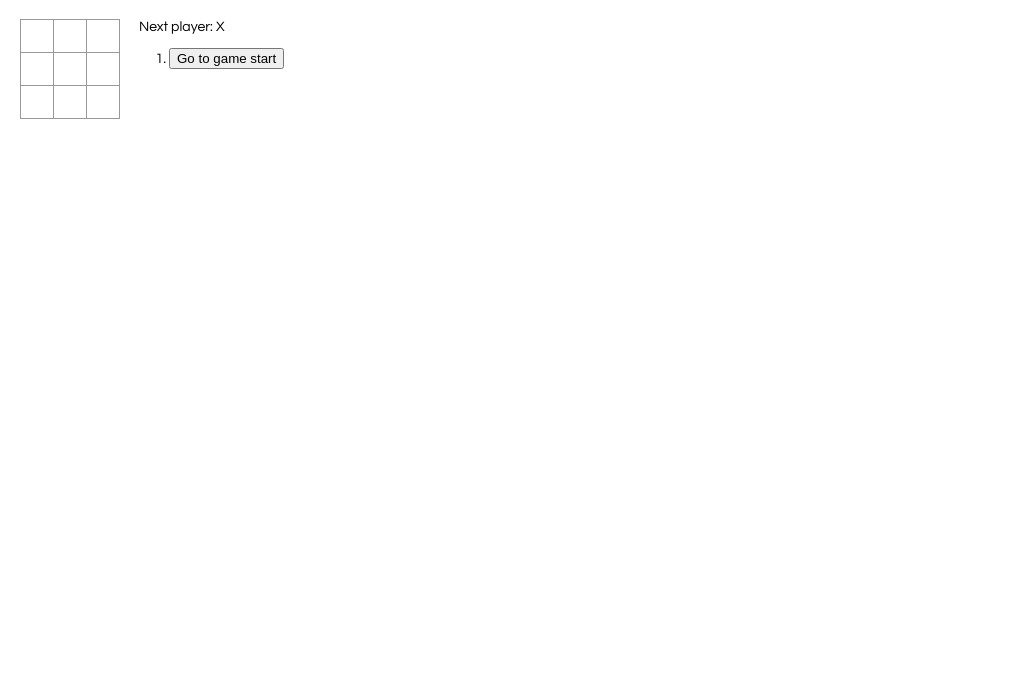
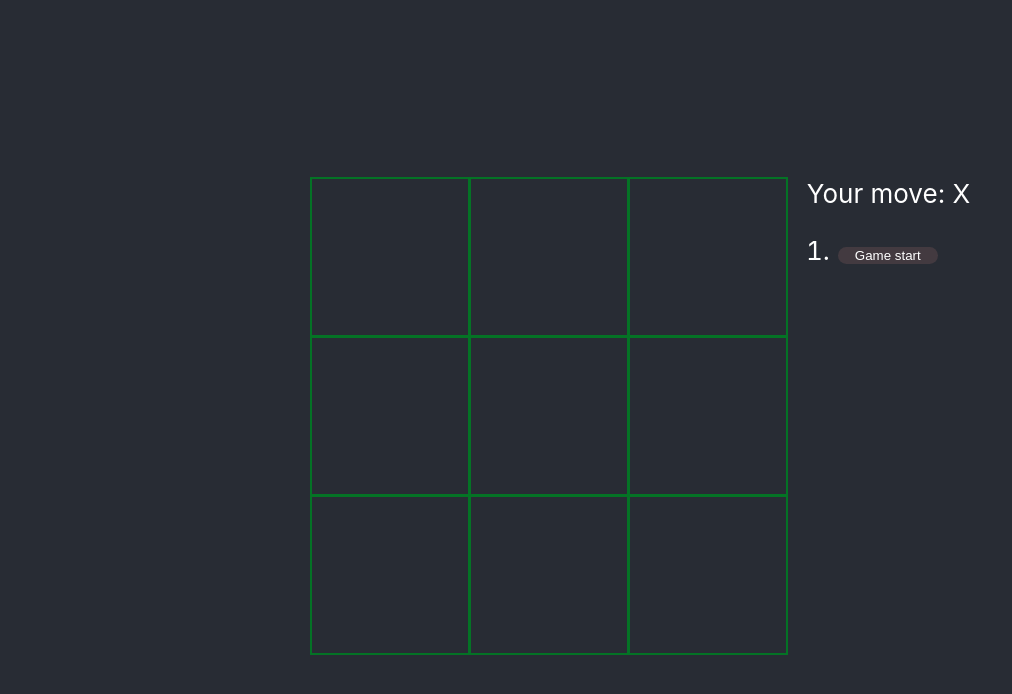
Before and after one commit to MacePh/TicTacToe-TTS-REACT-JS, a React app in the folder tic-tac-toe/: page / in a window 1280 px wide. Shown: the whole page, without its empty margins (0-1012 px from the left). Built offline with nearby package versions, Linux system fonts and the light colour scheme.

Commit message:
all working

```diff
--- a/tic-tac-toe/src/index.css
+++ b/tic-tac-toe/src/index.css
@@ -1,6 +1,25 @@
+
 body {
-  font: 14px "Century Gothic", Futura, sans-serif;
-  margin: 20px;
+  margin: 1ch;
+  font-family: -apple-system, BlinkMacSystemFont, 'Segoe UI', 'Roboto', 'Oxygen',
+    'Ubuntu', 'Cantarell', 'Fira Sans', 'Droid Sans', 'Helvetica Neue',
+    sans-serif;
+  -webkit-font-smoothing: antialiased;
+  -moz-osx-font-smoothing: grayscale;
+  background-color: #282c34;
+  min-height: 100vh;
+
+  display: flex;
+  flex-direction: column;
+  align-items: center;
+  justify-content: center;
+  font-size: calc(10px + 2vmin);
+  color: white;
+
+}
+code {
+  font-family: source-code-pro, Menlo, Monaco, Consolas, 'Courier New',
+    monospace;
 }
 
 ol, ul {
@@ -8,7 +27,6 @@ ol, ul {
 }
 
 .board-row:after {
-
   clear: both;
   content: "";
   display: table;
@@ -19,8 +37,9 @@ ol, ul {
 }
 
 .square {
-  background: #fff;
-  border: 1px solid #999;
+  color: #fff;
+  background: #282c34;
+  border: 2px solid rgb(4, 115, 37);
   float: left;
   font-size: 24px;
   font-weight: bold;
@@ -30,7 +49,8 @@ ol, ul {
   margin-top: -1px;
   padding: 0;
   text-align: center;
-  width: 34px;
+  width: 20vh;
+  height: 20vh;
 }
 
 .square:focus {
@@ -48,4 +68,24 @@ ol, ul {
 
 .game-info {
   margin-left: 20px;
+
 }
+button{
+  border:rgb(115, 4, 85);
+  background-color: rgb(67, 58, 64);
+  color: #fff;
+
+}
+button:hover{
+  background-color: rgb(251, 247, 250);
+  color: rgb(0, 0, 0);
+}
+.history{
+  background-color: rgb(67, 58, 64);
+  color: #fff;
+  border:rgb(115, 4, 85);
+  margin: 1px;
+  padding: 1px;
+  width: 100px;
+  border-radius: 10px;
+}
--- a/tic-tac-toe/src/index.js
+++ b/tic-tac-toe/src/index.js
@@ -1,6 +1,8 @@
 import React from 'react';
 import ReactDOM from 'react-dom/client';
 import './index.css';
+
+
 
 function Square(props) {
     return (
@@ -91,10 +93,10 @@ class Game extends React.Component {
         const moves = history.map((step, move) => {
             const desc = move ?
                 'Go to move #' + move :
-                'Go to game start';
+                'Game start';
             return (
                 <li key={move}>
-                    <button onClick={() => this.jumpTo(move)}>{desc}</button>
+                    <button className='history' onClick={() => this.jumpTo(move)}>{desc}</button>
                 </li>
             );
         });
@@ -103,10 +105,11 @@ class Game extends React.Component {
         if (winner) {
             status = "Winner: " + winner;
         } else {
-            status = "Next player: " + (this.state.xIsNext ? "X" : "O");
+            status = "Your move: " + (this.state.xIsNext ? "X" : "O");
         }
 
         return (
+            <div className="container">
             <div className="game">
                 <div className="game-board">
                     <Board
@@ -117,6 +120,7 @@ class Game extends React.Component {
                 <div className="game-info">
                     <div>{status}</div>
                     <ol>{moves}</ol>
+                </div>
                 </div>
             </div>
         );
```
Also changed, not shown: README.md (deleted), tic-tac-toe/src/logo.svg (added), 1 other file.
